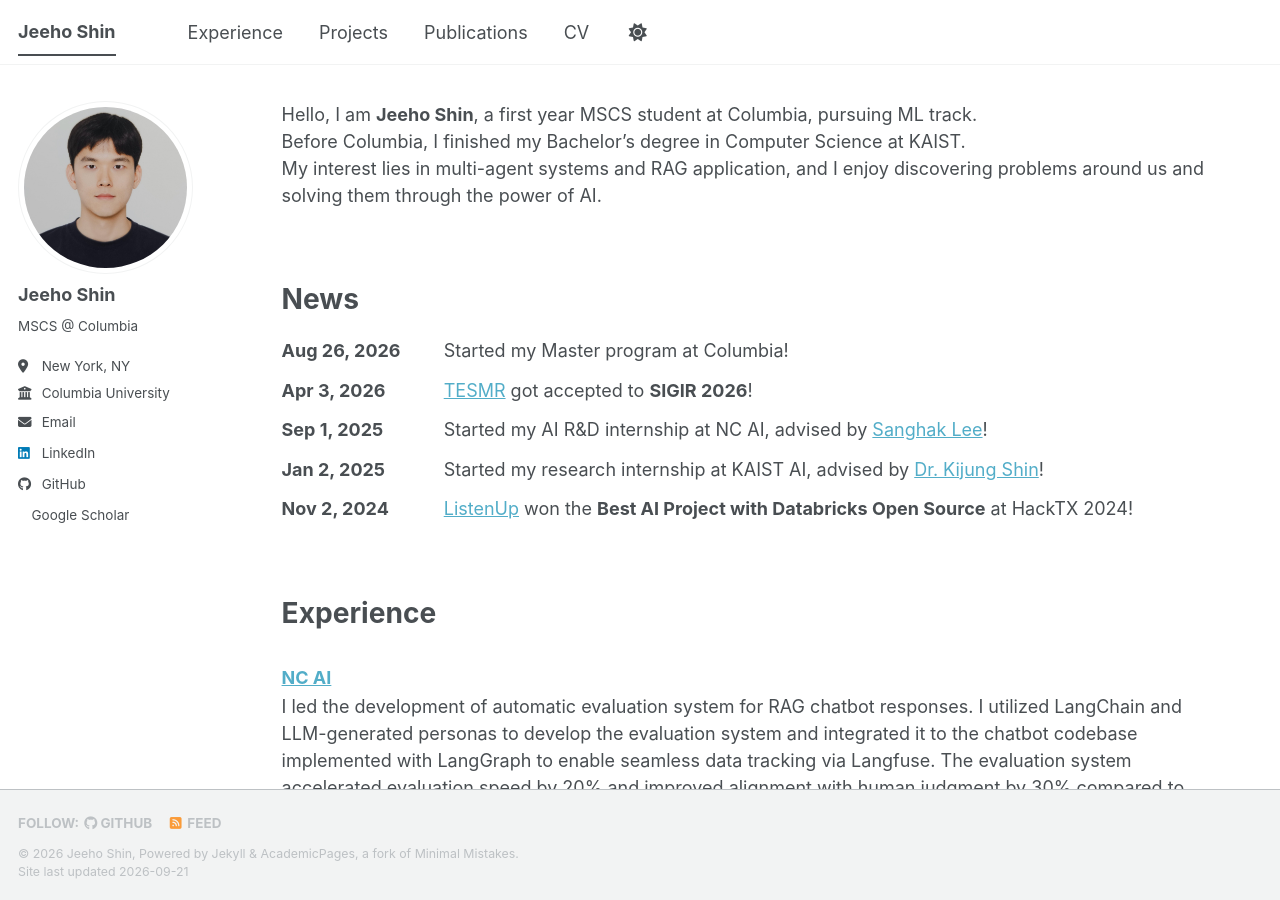
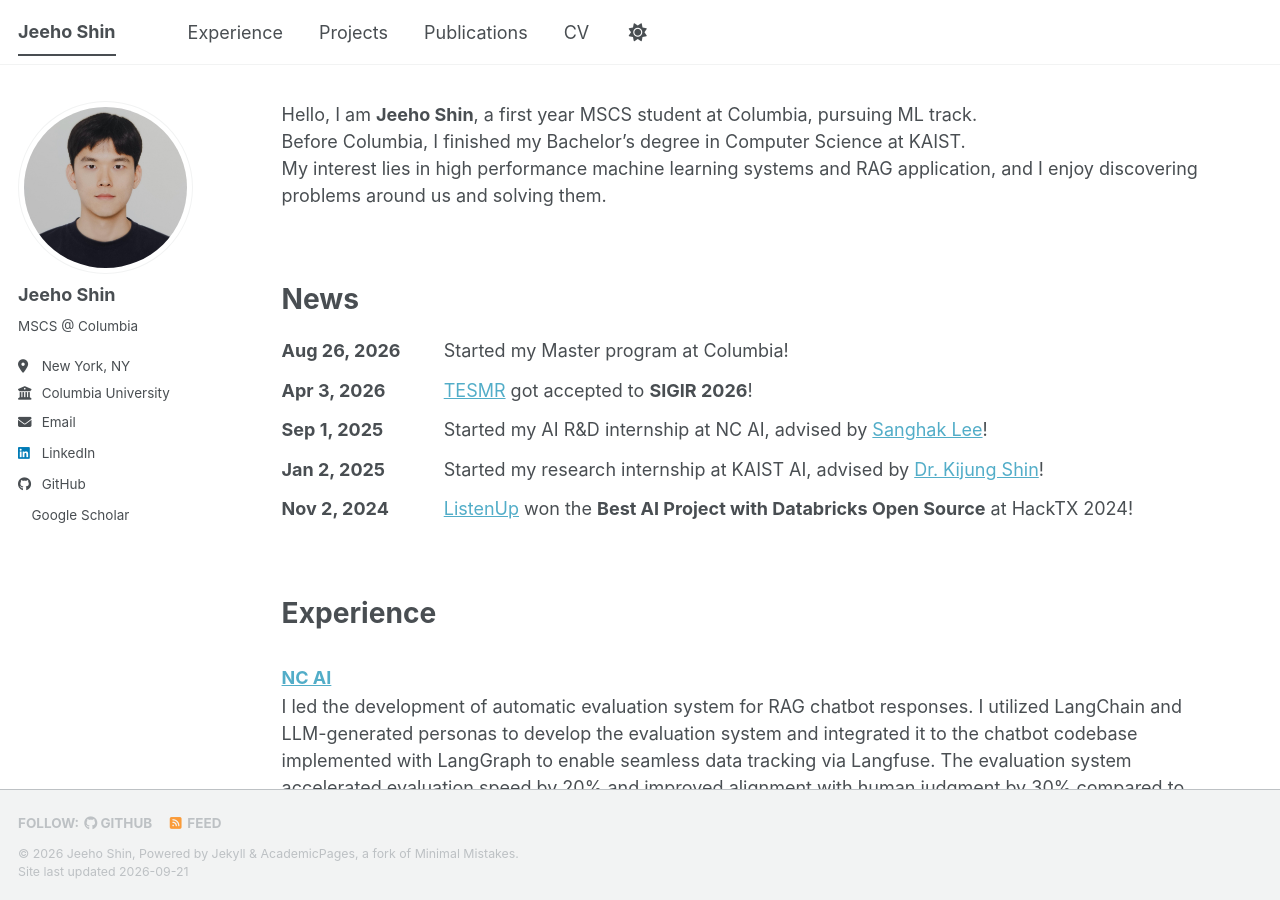
Before and after one commit to JHshin6688/JHshin6688.github.io, a Jekyll site: the page built from _pages/about.md, in a window 1280 px wide and 900 px high. Built offline with Jekyll 4.4.1, drawn with Linux system fonts in a browser that asks for light colours; a style sheet for code colours, icons or effects is not loaded.

Commit message:
about edit

```diff
--- a/_pages/about.md
+++ b/_pages/about.md
@@ -12,7 +12,7 @@ Hello, I am **Jeeho Shin**, a first year MSCS student at Columbia, pursuing ML t
 <br>
 Before Columbia, I finished my Bachelor's degree in Computer Science at KAIST.
 <br>
-My interest lies in multi-agent systems and RAG application, and I enjoy discovering problems around us and solving them through the power of AI.
+My interest lies in high performance machine learning systems and RAG application, and I enjoy discovering problems around us and solving them.
 
 <br>
 
```
